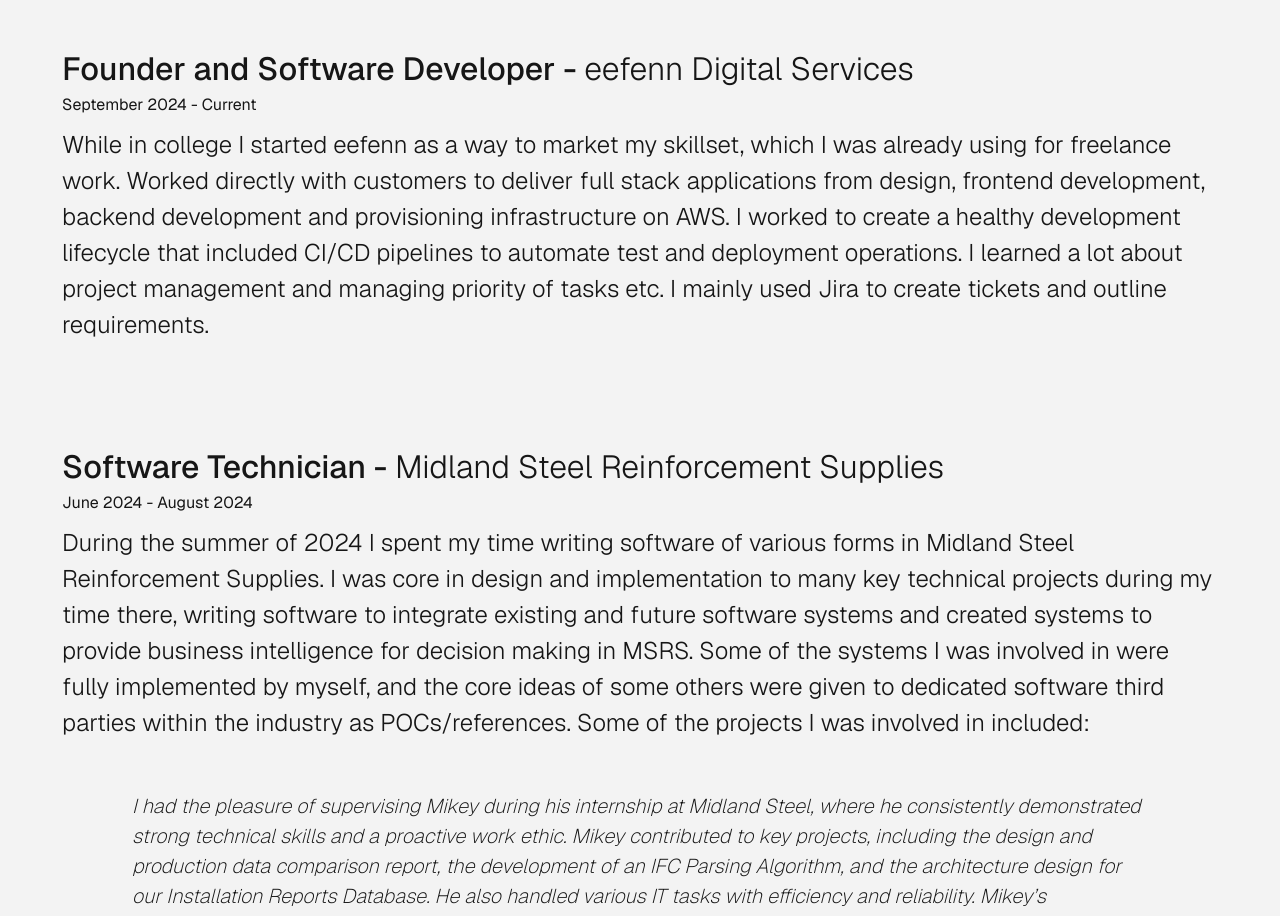
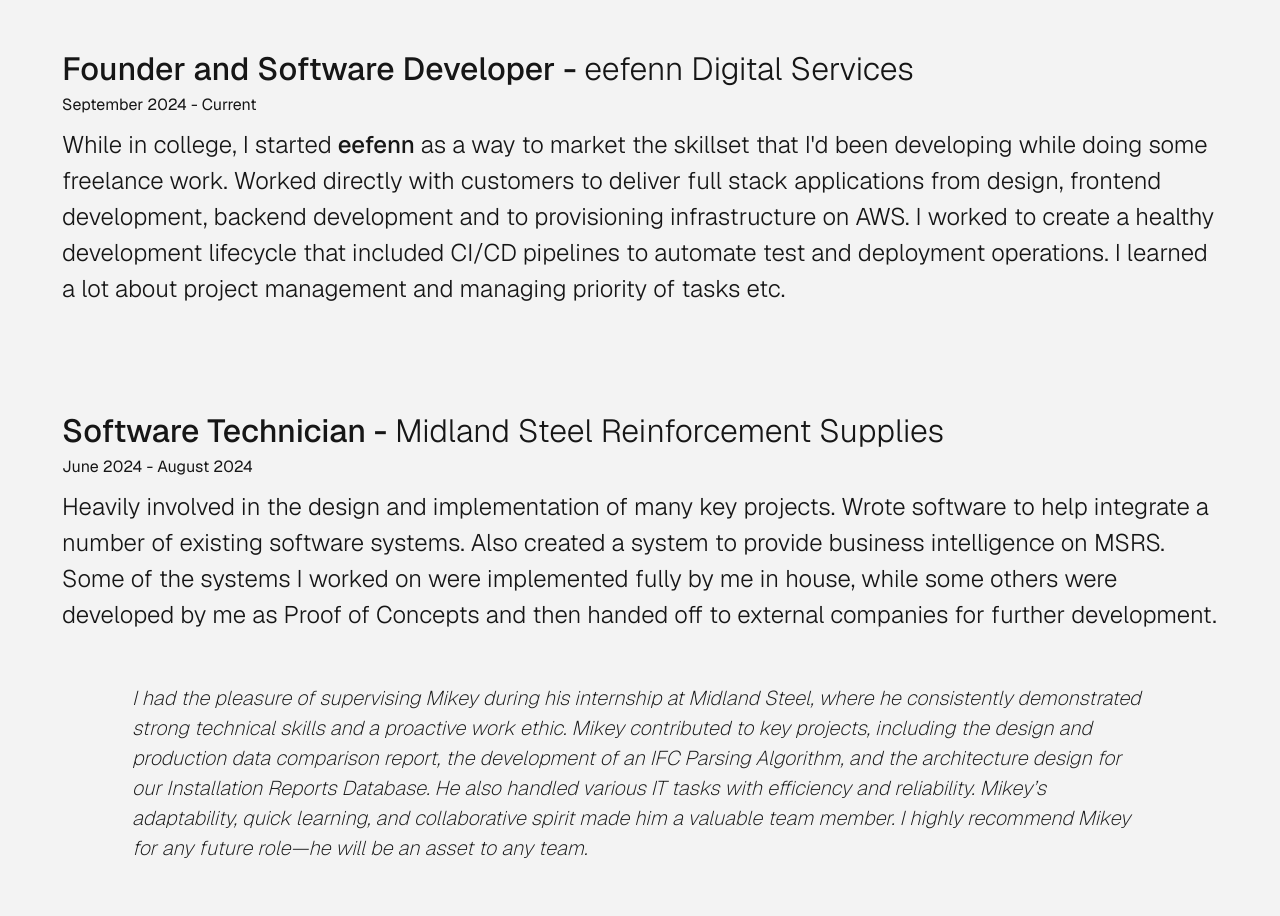
Before and after one commit to mikeyfennelly1/mfennelly.dev, a Next.js app: page / in a window 1280 px wide. Shown: the part 900-1816 px from the top of the page. Built offline with nearby package versions, Linux system fonts and the light colour scheme.

Commit message:
more midland steel

```diff
--- a/src/app/page.tsx
+++ b/src/app/page.tsx
@@ -16,20 +16,23 @@
                             company: "eefenn Digital Services",
                             startDate: "September 2024",
                             endDate: "Current",
-                            description: "While in college I started eefenn as a way to market my skillset, which I was already using for freelance work. \n" +
-                                "\n" +
-                                "Worked directly with customers to deliver full stack applications from design, frontend development, backend development and provisioning infrastructure on AWS. I worked to create a healthy development lifecycle that included CI/CD pipelines to automate test and deployment operations.\n" +
-                                "\n" +
-                                "I learned a lot about project management and managing priority of tasks etc. I mainly used Jira to create tickets and outline requirements.",
+                            description: <>
+                                While in college, I started <span className={"bold"}>eefenn</span> as a way to market the skillset that I'd been developing while doing some freelance work.
+                                Worked directly with customers to deliver full stack applications from design, frontend development, backend development and to provisioning infrastructure on AWS.
+                                I worked to create a healthy development lifecycle that included CI/CD pipelines to automate test and deployment operations.
+                                I learned a lot about project management and managing priority of tasks etc.
+                            </>,
                         },
                         {
                             jobTitle: "Software Technician",
                             company: "Midland Steel Reinforcement Supplies",
                             startDate: "June 2024",
                             endDate: "August 2024",
-                            description: "During the summer of 2024 I spent my time writing software of various forms in Midland Steel Reinforcement Supplies. \n" +
-                                "\n" +
-                                "I was core in design and implementation to many key technical projects during my time there, writing software to integrate existing and future software systems and created systems to provide business intelligence for decision making in MSRS. Some of the systems I was involved in were fully implemented by myself, and the core ideas of some others were given to dedicated software third parties within the industry as POCs/references. Some of the projects I was involved in included:",
+                            description: <>
+                                Heavily involved in the design and implementation of many key projects. Wrote software to help integrate a number of existing software systems.
+                                Also created a system to provide business intelligence on MSRS. Some of the systems I worked on were implemented
+                                fully by me in house, while some others were developed by me as Proof of Concepts and then handed off to external companies for further development.
+                            </>
                         },
                     ]}
                 ></Experience>
--- a/src/components/experience/experience-item/ExperienceItem.tsx
+++ b/src/components/experience/experience-item/ExperienceItem.tsx
@@ -5,7 +5,7 @@
     company: string;
     startDate: string;
     endDate: string;
-    description: string;
+    description: ReactNode;
     children?: ReactNode;
 }
 
```
